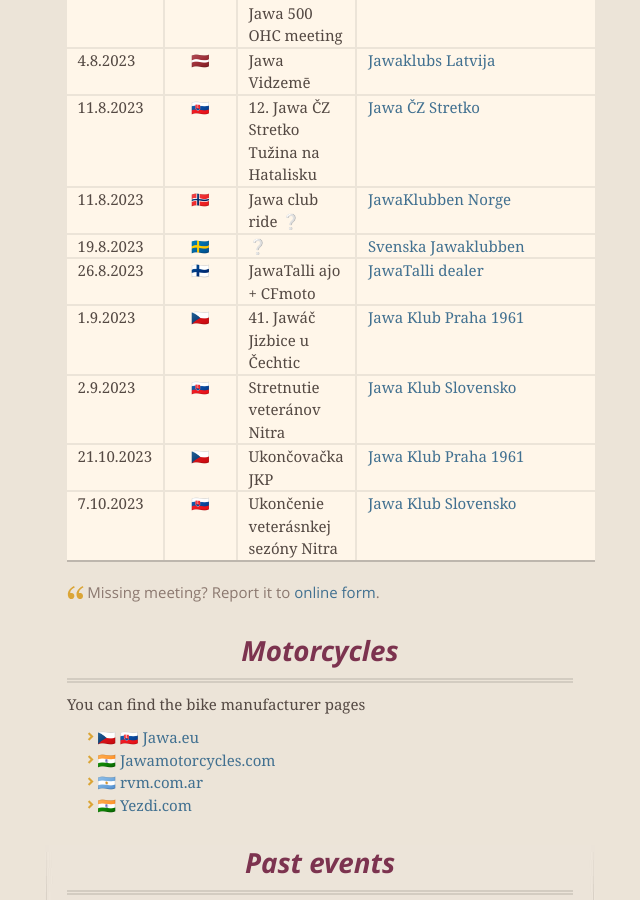
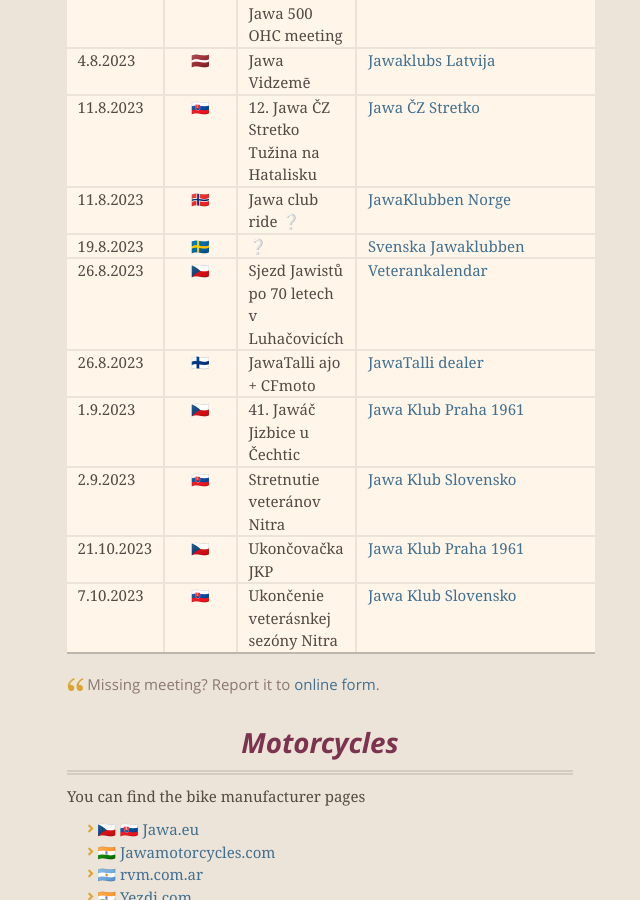
Before and after one commit to microkost/jawamotorcycles.cz, a Jekyll site: the page built from docs/index.md, in a window 1280 px wide and 900 px high, scrolled down 1622 px. Shown: the whole window, without its empty margins (320-960 px from the left). Built offline with Jekyll 4.4.1, drawn with Linux system fonts in a browser that asks for light colours; our own code applies the rules of GitHub Pages for plain Markdown files; some of the changed lines change nothing that is shown.

Commit message:
Adding Luhačovice meeting

```diff
--- a/docs/index.md
+++ b/docs/index.md
@@ -17,7 +17,7 @@
 |   3.6.2023 | 🇨🇿 | Motovíkend JKP Železné hory | [Jawa Klub Praha 1961](http://www.jawaklub.cz/kalendar) |
 |   9.6.2023 | 🇫🇮 | 40. JawasakkiAjo | [Jawasakki](https://jawasakki.fi/) |
 |   9.6.2023 | 🇩🇪 | 18. meeting of friends Jawa Magdeburg | [jawafreunde.de](https://jawafreunde.de/index.php/termine/) |
-|   9.6.2023 | 🇨🇿 | Sraz bastlů a patinovek Hradčany-Koběřice | [Motokenny.cz](https://www.veterankalendar.cz/index.php?id=5&id_p=7842) |
+|   9.6.2023 | 🇨🇿 | Sraz bastlů a patinovek Hradčany-Koběřice | [Motokenny.cz](https://www.facebook.com/events/168544469134721/) |
 |  10.6.2023 | 🇨🇿 | Sraz přátel značky Jawa | [Klub netradičních nápadů Ledce](https://www.facebook.com/events/558374962973820/) |
 |  10.6.2023 | 🇨🇿 | Jawa 500 OHC Rovensko pod Troskami | [SetkaniMotocykluJawa500Ohc](https://www.facebook.com/SetkaniMotocykluJawa500Ohc) |
 |  17.6.2023 | 🇸🇰 | Stretnutie veteránov Nitra | [Jawa Klub Slovensko](https://www.facebook.com/profile.php?id=100064802682552) |
@@ -28,6 +28,7 @@
 |  11.8.2023 | 🇸🇰 | 12. Jawa ČZ Stretko Tužina na Hatalisku | [Jawa ČZ Stretko](https://www.facebook.com/events/1342849809831408) |
 |  11.8.2023 | 🇳🇴 | Jawa club ride ❔ | [JawaKlubben Norge](http://jawaklubben.no/) |
 |  19.8.2023 | 🇸🇪 | ❔ | [Svenska Jawaklubben](https://jawaklubben.se/) |
+|  26.8.2023 | 🇨🇿 | Sjezd Jawistů po 70 letech v Luhačovicích | [Veterankalendar](https://www.veterankalendar.cz/index.php?id=5&id_p=8387) |
 |  26.8.2023 | 🇫🇮 | JawaTalli ajo + CFmoto | [JawaTalli dealer](https://www.jawatalli.fi/news/) |
 |   1.9.2023 | 🇨🇿 | 41. Jawáč Jizbice u Čechtic | [Jawa Klub Praha 1961](http://www.jawaklub.cz/kalendar) |
 |   2.9.2023 | 🇸🇰 | Stretnutie veteránov Nitra | [Jawa Klub Slovensko](https://www.facebook.com/profile.php?id=100064802682552) |
```
